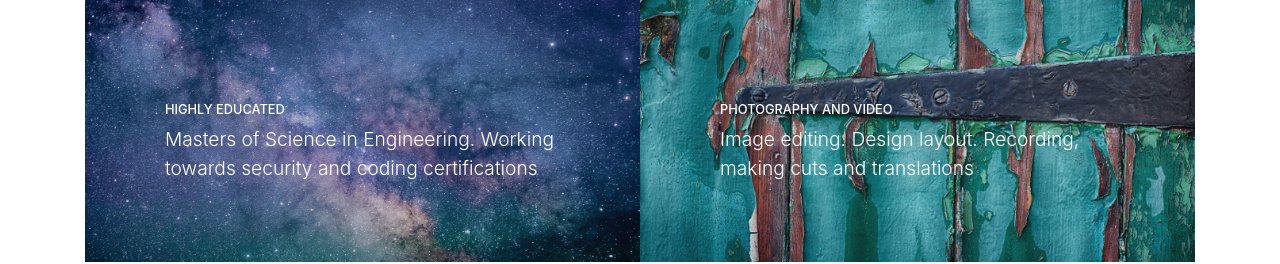
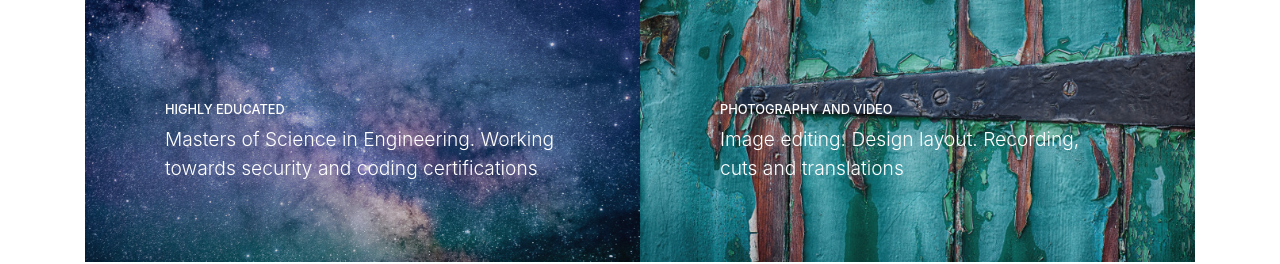
Before and after one commit to aspenoeld/aspenoeld.github.io, a website with bundled scripts: page index.html in a window 1280 px wide. Shown: the part 2940-3204 px from the top of the page. Built offline with nearby package versions, Linux system fonts and the light colour scheme.

Commit message:
Update index.html

```diff
--- a/index.html
+++ b/index.html
@@ -194,7 +194,7 @@
               <span class="caption">
                 <span class="caption-content">
                   <h2>Photography and Video </h2>
-		  <p class="mb-0">Image editing. Design layout. Recording, making cuts and translations </p>
+		  <p class="mb-0">Image editing. Design layout. Recording, cuts and translations </p>
 		</span>
               </span>
               <img class="img-fluid" src="img/portfolio-4.jpg" alt="">
```
